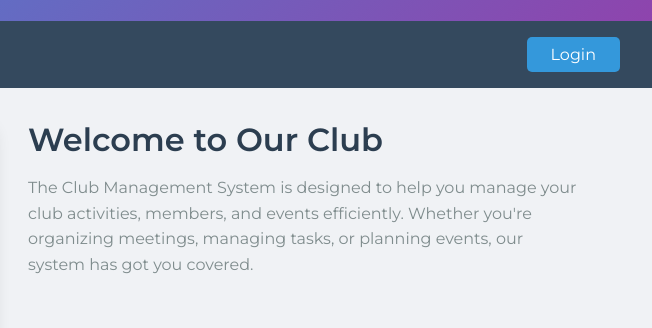
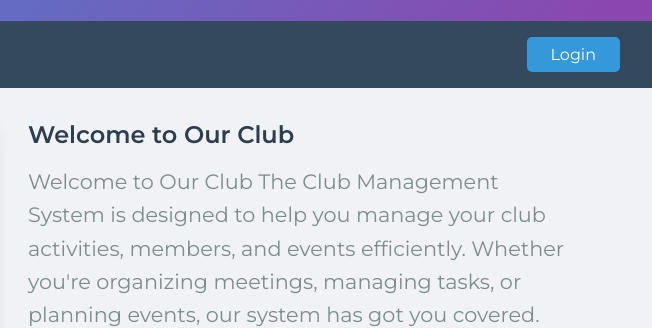
Before and after one commit to pratap0608/CMS, a plain HTML site: page landing.html in a window 1280 px wide. Shown: the part 103-431 px from the top of the page, 628-1280 px from the left. Drawn offline with Linux system fonts and the light colour scheme.

Commit message:
Update landing.html
add some new features

```diff
--- a/landing.html
+++ b/landing.html
@@ -207,13 +207,13 @@
         }
 
         .content-section h2 {
-            font-size: 2rem;
+            font-size: 1.5rem;
             color: #2c3e50;
             margin-bottom: 1rem;
         }
 
         .content-section p {
-            font-size: 1rem;
+            font-size: 1.3rem;
             color: #7f8c8d;
             line-height: 1.6;
         }
@@ -452,7 +452,10 @@
             <div class="text">
                 <h2>Welcome to Our Club</h2>
                 <p>
+                    Welcome to Our Club
                     The Club Management System is designed to help you manage your club activities, members, and events efficiently. Whether you're organizing meetings, managing tasks, or planning events, our system has got you covered.
+                    With an intuitive interface and powerful features, our system simplifies communication, enhances collaboration, and ensures smooth coordination among members. You can track attendance, assign responsibilities, and maintain records effortlessly. Automated notifications keep everyone informed about upcoming events, deadlines, and announcements.
+                    Our goal is to make club management seamless, allowing you to focus on what truly matters—building a strong, engaged community. Join us and experience hassle-free club administration!
                 </p>
             </div>
         </section>
@@ -538,7 +541,6 @@
 
         // Show Login Modal (Placeholder)
         function showLogin() {
-            alert("Redirecting to Login Page...");
             window.location.href = "login.html";
         }
 
```
